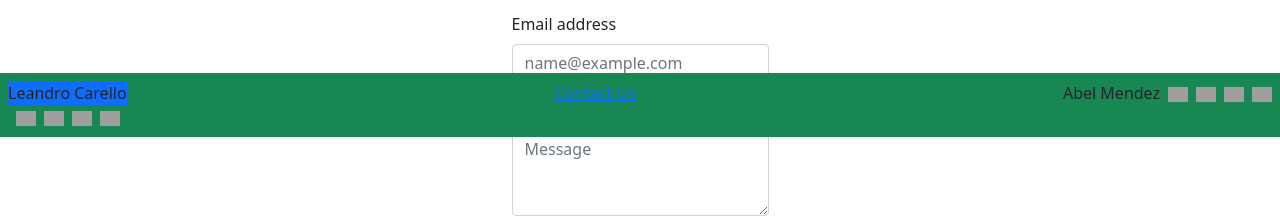
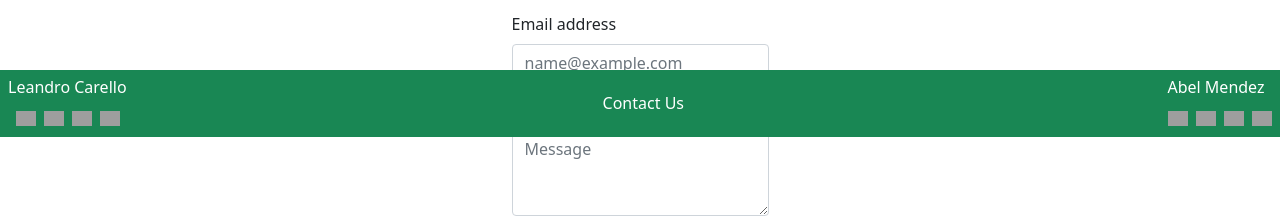
Before and after one commit to abel-mendez/Proyecto-Final-React, a React (Create React App) app: page /food/1 in a window 1280 px wide. Shown: the part 663-881 px from the top of the page. Built offline with nearby package versions, Linux system fonts and the light colour scheme; no server answers; grey boxes are pictures that could not be loaded.

Commit message:
Footer actualizado

```diff
--- /dev/null
+++ b/src/components/footer/footer.css
@@ -0,0 +1,6 @@
+h6 {
+  color: white;
+  display: flex;
+  justify-content: center;
+  align-items: center;
+}
--- a/src/components/footer/footer.js
+++ b/src/components/footer/footer.js
@@ -1,13 +1,15 @@
 import React from "react";
 import { NavLink } from "react-router-dom";
+import "./footer.css";
 
 export default function Footer() {
   return (
     <>
-      <div className="bg-success fixed-bottom d-flex justify-content-between me-auto my-lg-0 flex-grow-0 p-2">
+      <div className="bg-success fixed-bottom d-flex align-self-center justify-content-between me-auto my-lg-0 flex-grow-0 p-2">
+        <div className="align-self-center">
           <div>
-          <div className="bg-primary">Leandro Carello</div>
-          <div>
+            <h6>Leandro Carello</h6>
+          </div>
           <a
             target="_blank"
             rel="noreferrer noopener"
@@ -56,15 +58,19 @@ export default function Footer() {
             ></img>
           </a>
         </div>
-        </div>
-        <div>
-          {" "}
-          <NavLink className=" col-12 col-md-6 col-lg-4 mb-3 " to={`/about/`}>
+        <div className="align-self-center">
+          <NavLink
+            style={{ textDecoration: "none", color: "white" }}
+            className=" col-12 col-md-6 col-lg-4 mb-3 align-self-center"
+            to={`/about/`}
+          >
             Contact Us
           </NavLink>
         </div>
+        <div className="align-self-center">
           <div>
-          Abel Mendez
+            <h6>Abel Mendez</h6>
+          </div>
           <a
             target="_blank"
             rel="noreferrer noopener"
```
Lines whose indentation alone changed are shown as unchanged.
